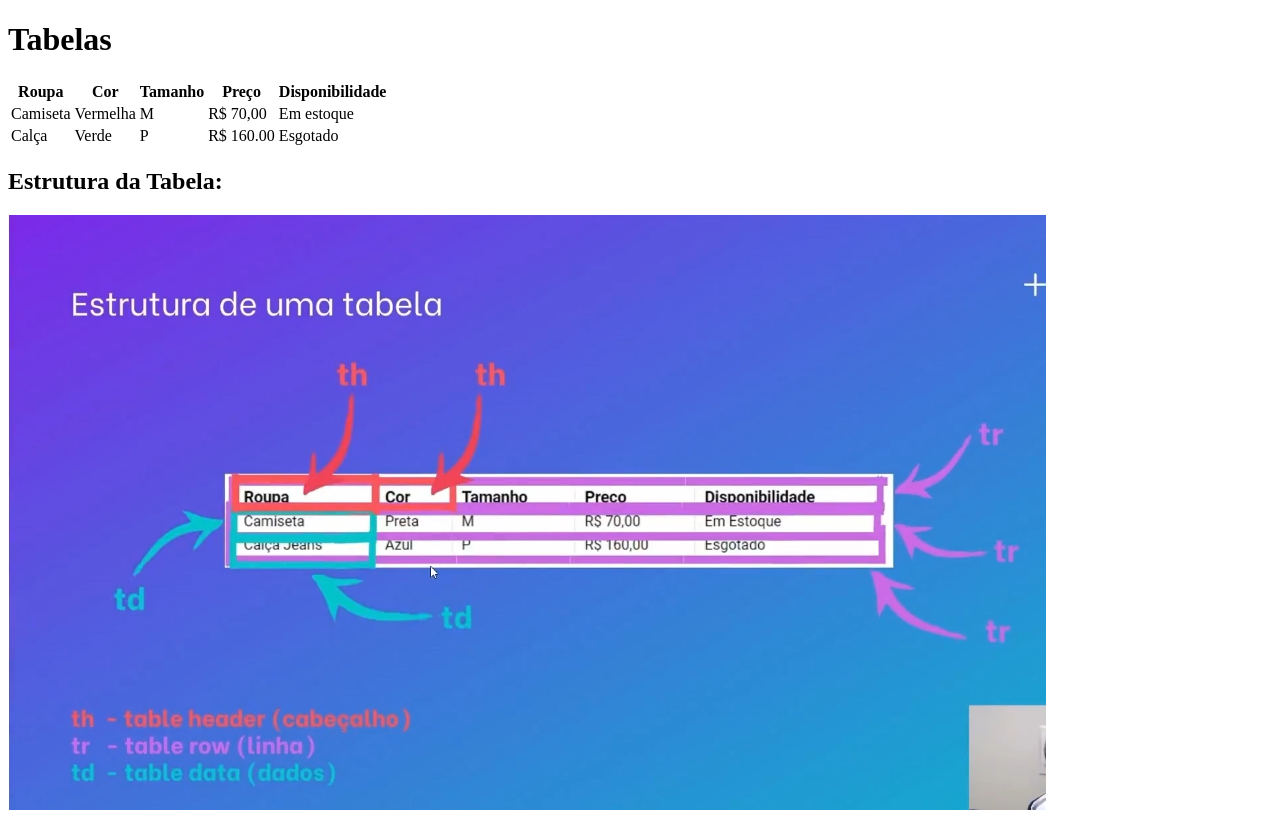
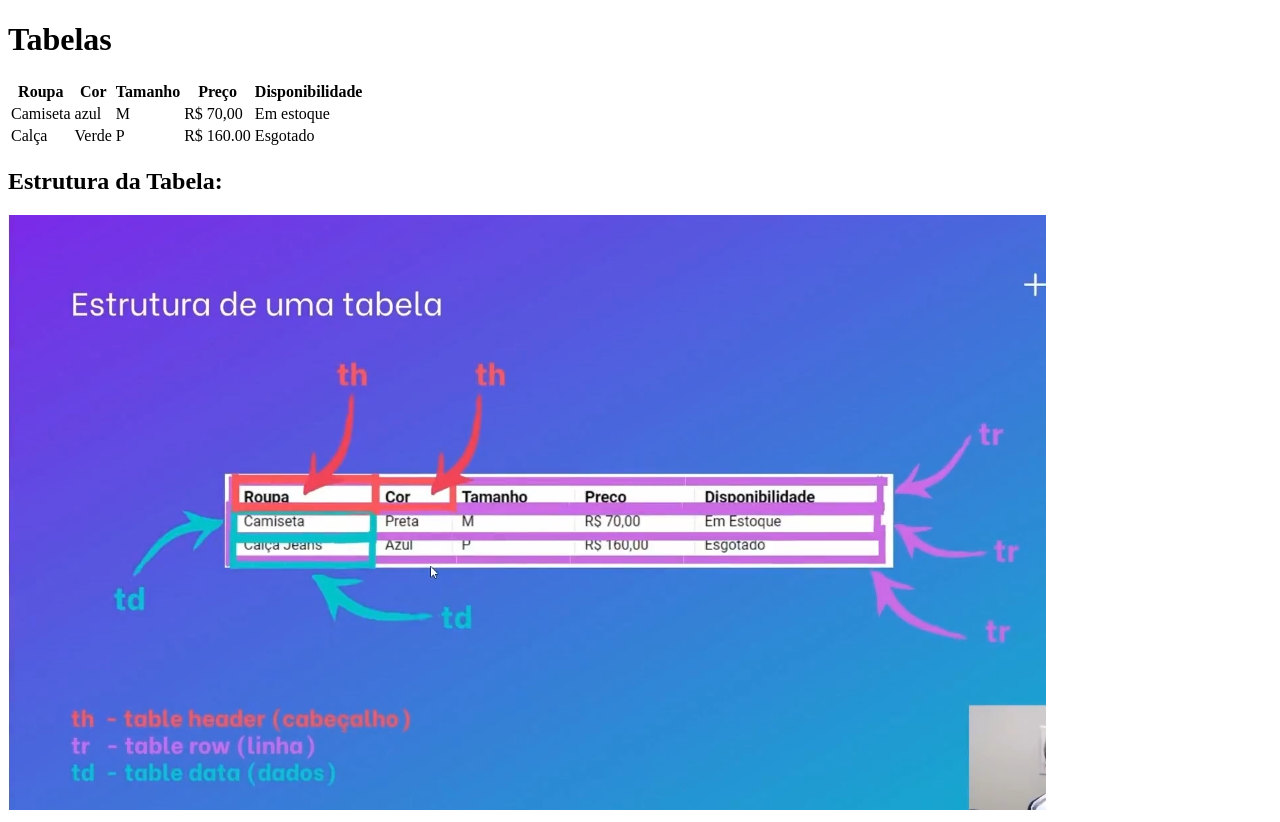
Before and after one commit to arthur-psp/aula-tabela, a plain HTML site: page index.html in a window 1280 px wide. Drawn offline with Linux system fonts and the light colour scheme.

Commit message:
Trocado cor da camisa de preta para azul

```diff
--- a/index.html
+++ b/index.html
@@ -20,7 +20,7 @@
 
         <tr>
         <td>Camiseta</td>
-        <td>Vermelha</td>
+        <td>azul</td>
         <td>M</td>
         <td>R$ 70,00</td>
         <td>Em estoque</td>
```
